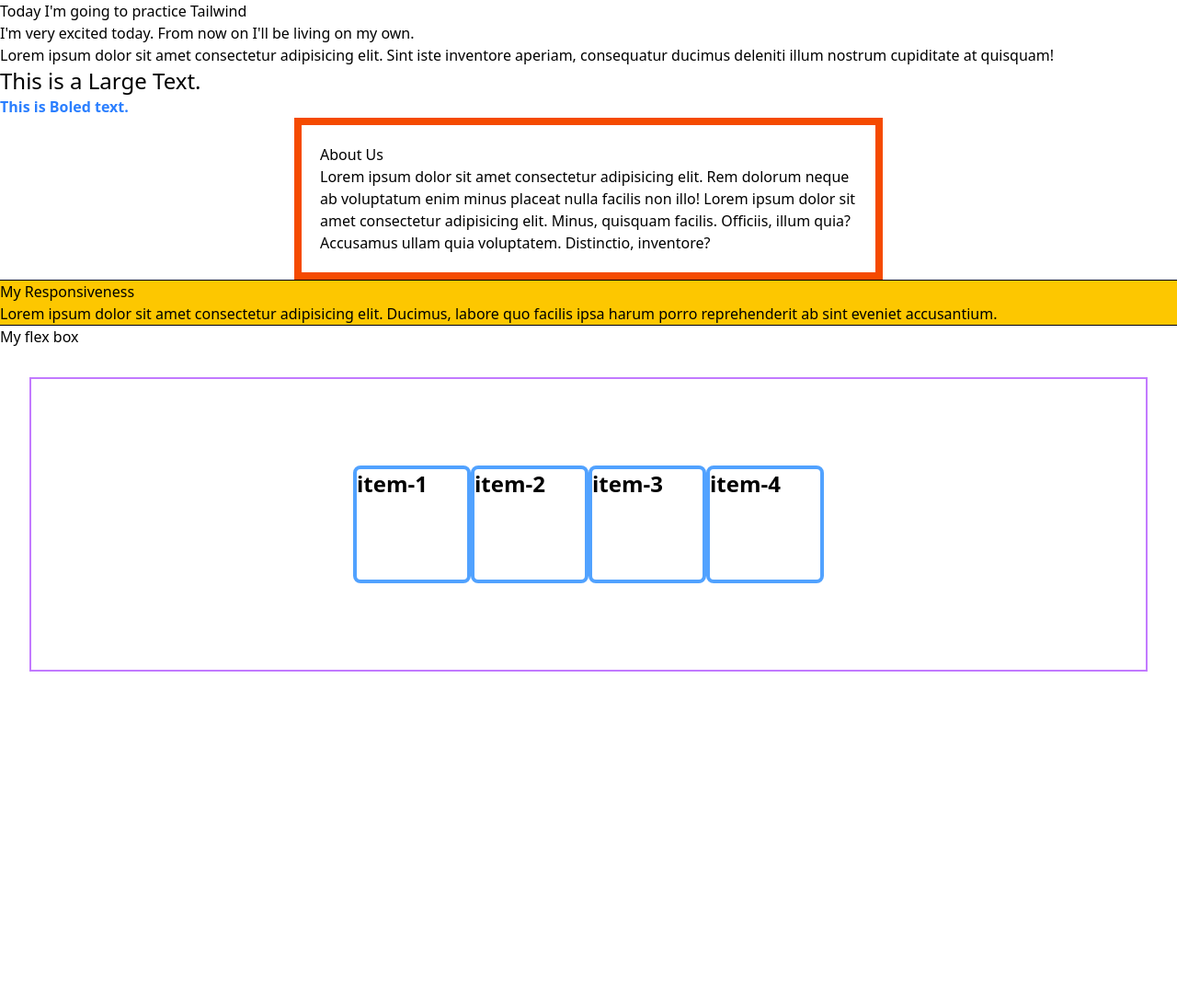
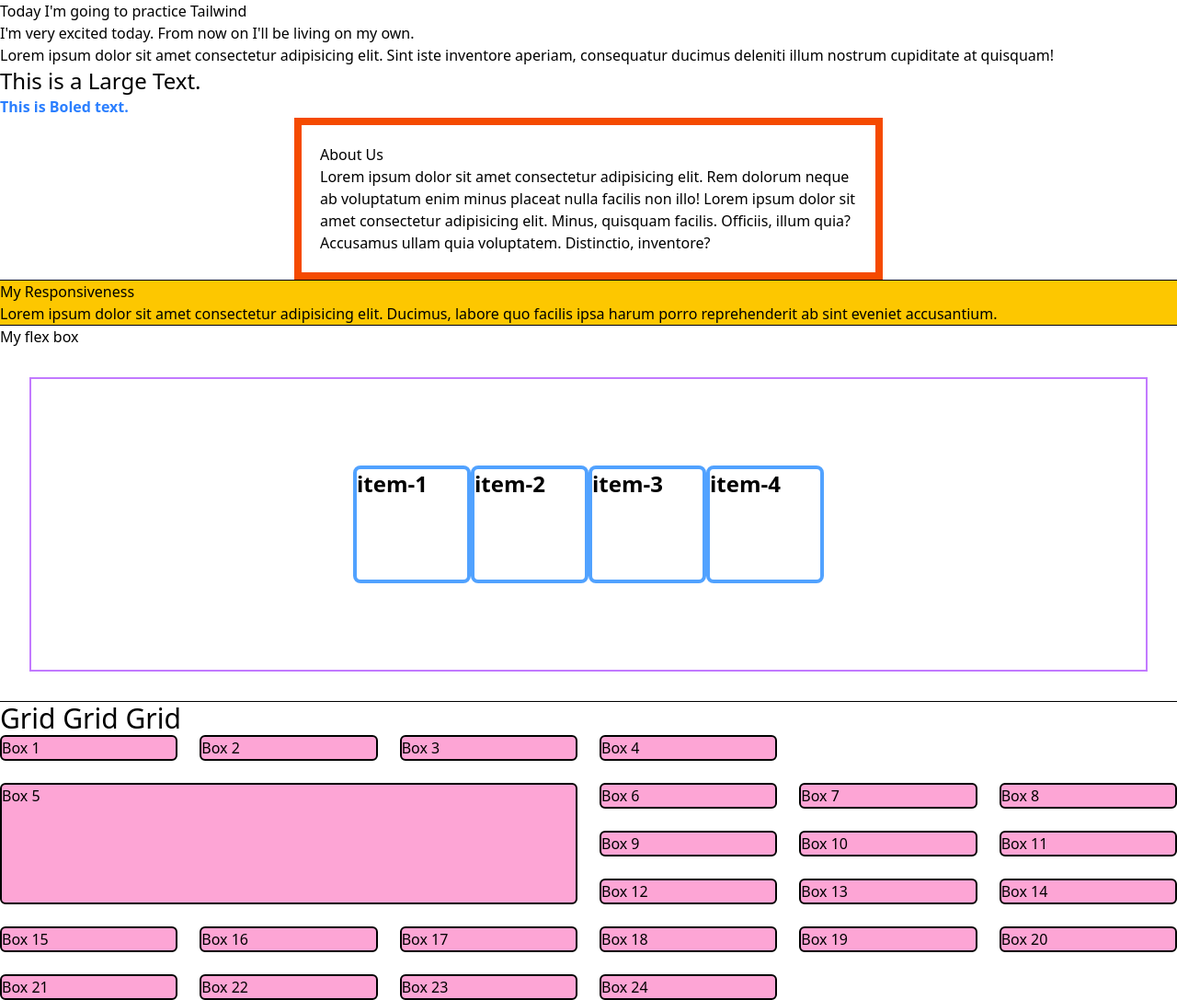
Before and after one commit to Shaikat0079/intro-tail, a plain HTML site: page index.html in a window 1280 px wide. Shown: the whole page at 92% size. Before the commit the page ends 800 px from the top, so only its background shows below. Drawn offline with nearby package versions, Linux system fonts and the light colour scheme.

Commit message:
Added grid

```diff
--- a/index.html
+++ b/index.html
@@ -58,6 +58,36 @@
             item-4
         </article>
       </section>
+      <hr>
+      <section>
+        <h3 class="text-3xl">Grid Grid Grid</h3>
+        <article class="grid grid-cols-1 gap-6 md:grid-cols-3 lg:grid-cols-6">
+          <div class="bg-pink-300 border border-2 rounded-md">Box 1</div>
+          <div class="bg-pink-300 border border-2 rounded-md">Box 2</div>
+          <div class="bg-pink-300 border border-2 rounded-md">Box 3</div>
+          <div class="bg-pink-300 border border-2 rounded-md">Box 4</div>
+          <div class="row-span-3 col-span-3 bg-pink-300 border border-2 rounded-md">Box 5</div>
+          <div class="bg-pink-300 border border-2 rounded-md">Box 6</div>
+          <div class="bg-pink-300 border border-2 rounded-md">Box 7</div>
+          <div class="bg-pink-300 border border-2 rounded-md">Box 8</div>
+          <div class="bg-pink-300 border border-2 rounded-md">Box 9</div>
+          <div class="bg-pink-300 border border-2 rounded-md">Box 10</div>
+          <div class="bg-pink-300 border border-2 rounded-md">Box 11</div>
+          <div class="bg-pink-300 border border-2 rounded-md">Box 12</div>
+          <div class="bg-pink-300 border border-2 rounded-md">Box 13</div>
+          <div class="bg-pink-300 border border-2 rounded-md">Box 14</div>
+          <div class="bg-pink-300 border border-2 rounded-md">Box 15</div>
+          <div class="bg-pink-300 border border-2 rounded-md">Box 16</div>
+          <div class="bg-pink-300 border border-2 rounded-md">Box 17</div>
+          <div class="bg-pink-300 border border-2 rounded-md">Box 18</div>
+          <div class="bg-pink-300 border border-2 rounded-md">Box 19</div>
+          <div class="bg-pink-300 border border-2 rounded-md">Box 20</div>
+          <div class="bg-pink-300 border border-2 rounded-md">Box 21</div>
+          <div class="bg-pink-300 border border-2 rounded-md">Box 22</div>
+          <div class="bg-pink-300 border border-2 rounded-md">Box 23</div>
+          <div class="bg-pink-300 border border-2 rounded-md">Box 24</div>
+        </article>
+      </section>
     </main>
   </body>
 </html>
```
